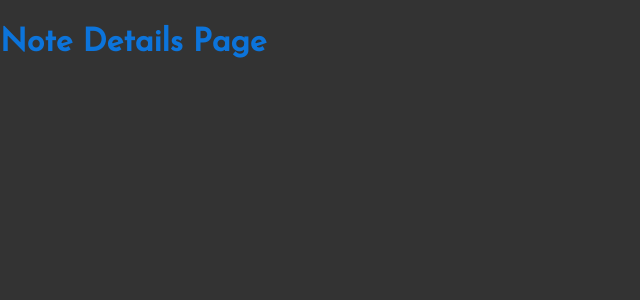
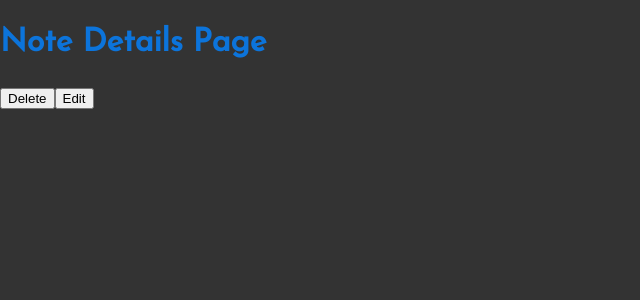
Before and after one commit to aardapeker/notes-app-with-react, a React (Create React App) app: page /notes/1 in a window 1280 px wide. Shown: the top 300 px of the page, without its empty margins (0-640 px from the left). Built offline with nearby package versions, Linux system fonts and the light colour scheme; no server answers.

Commit message:
nanoid imported for key prop and added deleting for only ui not ls

```diff
--- a/package.json
+++ b/package.json
@@ -7,6 +7,7 @@
     "@testing-library/react": "^13.4.0",
     "@testing-library/user-event": "^13.5.0",
     "@tinymce/tinymce-react": "^4.3.0",
+    "nanoid": "^4.0.2",
     "react": "^18.2.0",
     "react-dom": "^18.2.0",
     "react-router-dom": "^6.14.1",
--- a/src/App.js
+++ b/src/App.js
@@ -15,6 +15,7 @@ function App() {
 
   const handleData = (data) => {
     setNotes(data)
+    console.log(notes)
   }
 
   return (
@@ -25,7 +26,10 @@ function App() {
           <Route path='add' element={<AddNote onData={handleData} />} />
           <Route path='notes'>
             <Route path='' element={<AllNotes notes={notes} />} />
-            <Route path=':id' element={<NoteDetail notes={notes} />} />
+            <Route
+              path=':id'
+              element={<NoteDetail notes={notes} onData={handleData} />}
+            />
           </Route>
         </Routes>
       </Router>
--- a/src/components/AllNotes.js
+++ b/src/components/AllNotes.js
@@ -1,7 +1,11 @@
 import SingleNote from './SingleNote'
 import { useNavigate } from 'react-router-dom'
+import { nanoid } from 'nanoid'
+
 function AllNotes({ notes }) {
   let navigate = useNavigate()
+  // Usage in a component
+
   console.log(notes)
   const handleClick = (i) => {
     console.log(i)
@@ -14,7 +18,7 @@ function AllNotes({ notes }) {
         {notes?.map((note, idx) => (
           <SingleNote
             note={note}
-            key={idx}
+            key={nanoid()}
             handleClick={() => handleClick(idx)}
           />
         ))}
--- a/src/components/NoteDetail.js
+++ b/src/components/NoteDetail.js
@@ -1,13 +1,22 @@
 import { useParams } from 'react-router-dom'
-function NoteDetail({ notes }) {
+import { useState } from 'react'
+function NoteDetail({ notes, onData }) {
   let { id } = useParams()
-  console.log('Note ID:', id)
-  console.log(notes)
+  const [newNotes, setNewNotes] = useState(notes)
+  onData(newNotes)
+  console.log(newNotes)
+  const handleDelete = () => {
+    console.log(id)
+    setNewNotes(() => newNotes.filter((newNote, idx) => idx !== +id))
+    console.log(newNotes)
+  }
 
   return (
     <div>
       <h1>Note Details Page </h1>
       <p dangerouslySetInnerHTML={{ __html: notes[id] }}></p>
+      <button onClick={handleDelete}>Delete</button>
+      <button>Edit</button>
     </div>
   )
 }
```
Also changed, not shown: 1 other file (tests, documents, lock files or other folders).
